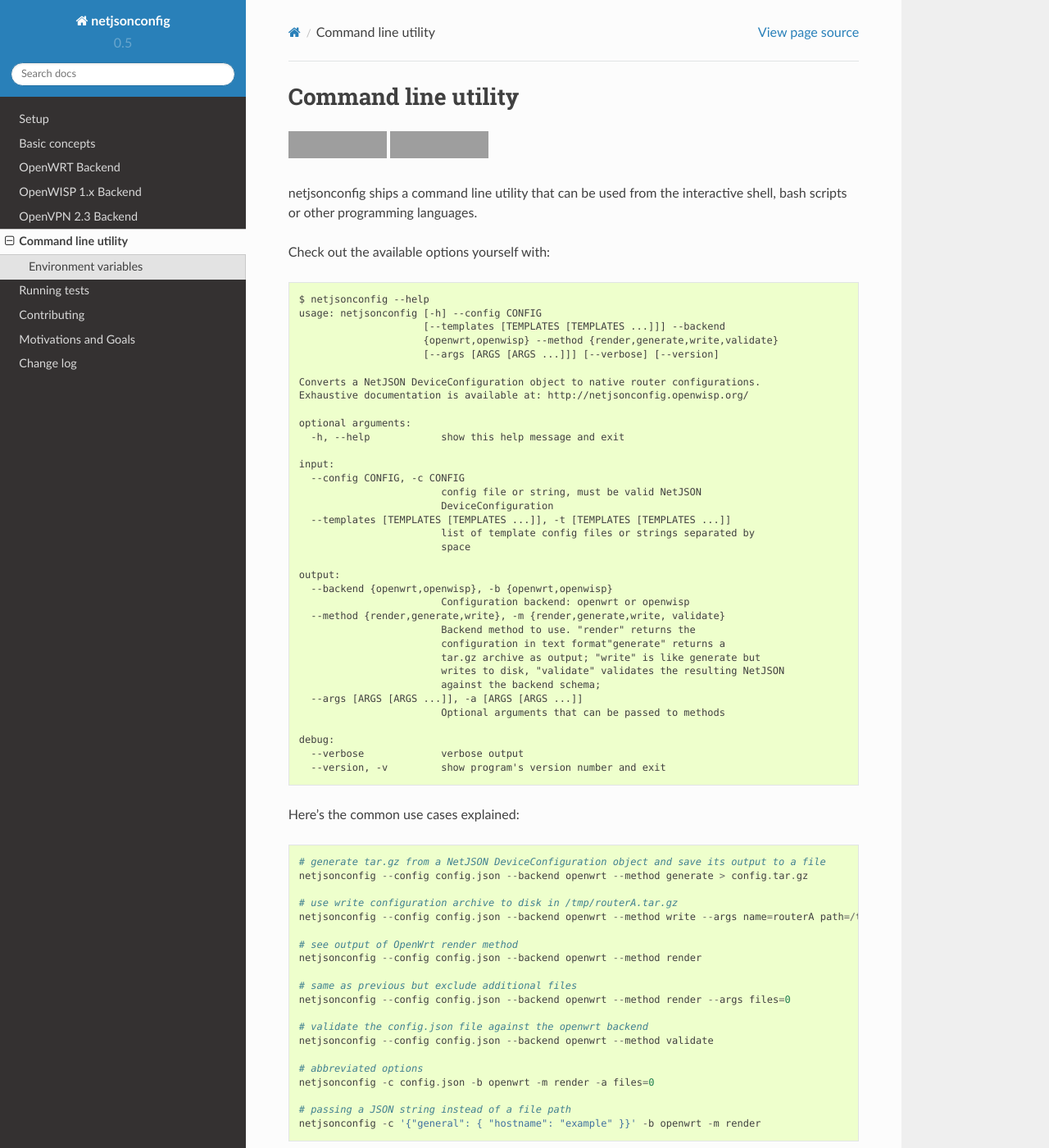
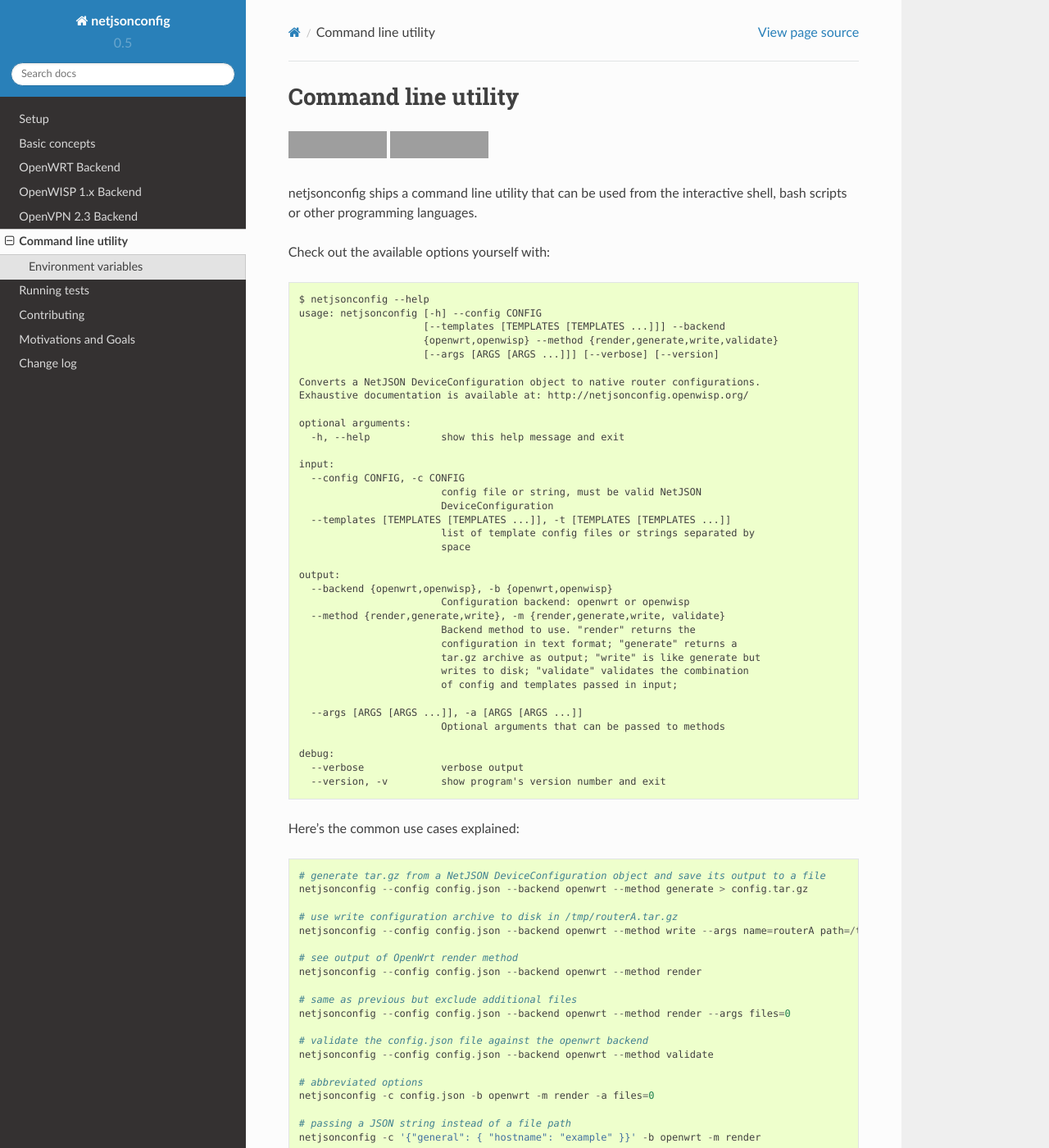
Before and after one commit to openwisp/netjsonconfig, a Sphinx documentation site: the page built from docs/source/general/commandline_utility.rst, in a window 1280 px wide and 1400 px high. Shown: the whole window at 82% size. Built offline with Sphinx 7.4.7 and the Read the Docs theme 2.0.0, drawn with Linux system fonts in a browser that asks for light colours; some of the changed text lies outside the part shown; grey boxes are pictures that could not be loaded.

Commit message:
[bin] Improved patch #71

```diff
--- a/docs/source/general/commandline_utility.rst
+++ b/docs/source/general/commandline_utility.rst
@@ -40,10 +40,11 @@
                             Configuration backend: openwrt or openwisp
       --method {render,generate,write}, -m {render,generate,write, validate}
                             Backend method to use. "render" returns the
-                            configuration in text format"generate" returns a
+                            configuration in text format; "generate" returns a
                             tar.gz archive as output; "write" is like generate but
-                            writes to disk, "validate" validates the resulting NetJSON
-                            against the backend schema;
+                            writes to disk; "validate" validates the combination
+                            of config and templates passed in input;
+
       --args [ARGS [ARGS ...]], -a [ARGS [ARGS ...]]
                             Optional arguments that can be passed to methods
 
```
Also changed, not shown: other parts of docs/source/general/commandline_utility.rst (+1 -1 lines), 2 other files.
